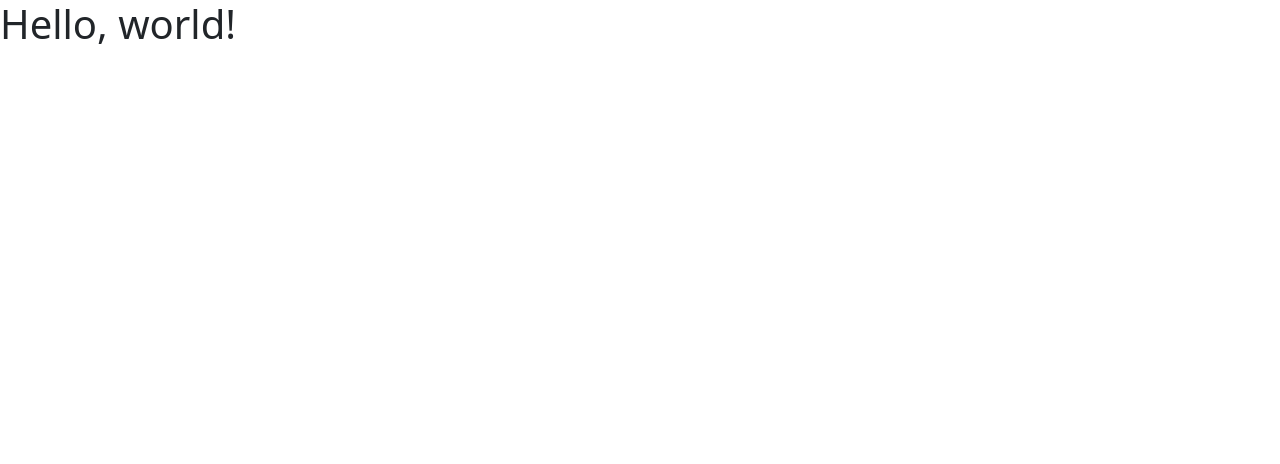
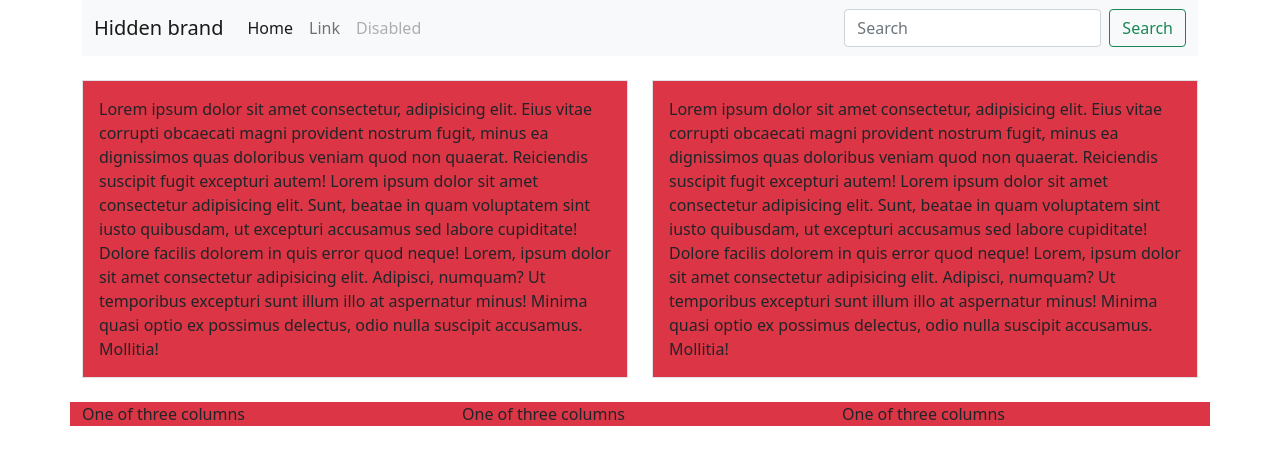
Before and after one commit to jacquelinemartinez6114/collab-practice, a plain HTML site: page index.html in a window 1280 px wide. Drawn offline with nearby package versions, Linux system fonts and the light colour scheme.

```diff
--- a/index.html
+++ b/index.html
@@ -1,29 +1,129 @@
-<!doctype html>
+<!DOCTYPE html>
 <html lang="en">
   <head>
     <!-- Required meta tags -->
-    <meta charset="utf-8">
-    <meta name="viewport" content="width=device-width, initial-scale=1">
+    <meta charset="utf-8" />
+    <meta name="viewport" content="width=device-width, initial-scale=1" />
 
     <!-- Bootstrap CSS -->
-    <link href="https://cdn.jsdelivr.net/npm/bootstrap@5.1.3/dist/css/bootstrap.min.css" rel="stylesheet" integrity="sha384-1BmE4kWBq78iYhFldvKuhfTAU6auU8tT94WrHftjDbrCEXSU1oBoqyl2QvZ6jIW3" crossorigin="anonymous">
-
-    <link rel="stylesheet" href="css\styles.css">
-
+    <link
+      href="https://cdn.jsdelivr.net/npm/bootstrap@5.1.3/dist/css/bootstrap.min.css"
+      rel="stylesheet"
+      integrity="sha384-1BmE4kWBq78iYhFldvKuhfTAU6auU8tT94WrHftjDbrCEXSU1oBoqyl2QvZ6jIW3"
+      crossorigin="anonymous"
+    />
+    <link rel="stylesheet" href="../css/style.css" />
     <title>Hello, world!</title>
   </head>
   <body>
-    <h1>Hello, world!</h1>
-
     <!-- Optional JavaScript; choose one of the two! -->
 
     <!-- Option 1: Bootstrap Bundle with Popper -->
-    <script src="https://cdn.jsdelivr.net/npm/bootstrap@5.1.3/dist/js/bootstrap.bundle.min.js" integrity="sha384-ka7Sk0Gln4gmtz2MlQnikT1wXgYsOg+OMhuP+IlRH9sENBO0LRn5q+8nbTov4+1p" crossorigin="anonymous"></script>
+    <script
+      src="https://cdn.jsdelivr.net/npm/bootstrap@5.1.3/dist/js/bootstrap.bundle.min.js"
+      integrity="sha384-ka7Sk0Gln4gmtz2MlQnikT1wXgYsOg+OMhuP+IlRH9sENBO0LRn5q+8nbTov4+1p"
+      crossorigin="anonymous"
+    ></script>
 
     <!-- Option 2: Separate Popper and Bootstrap JS -->
     <!--
     <script src="https://cdn.jsdelivr.net/npm/@popperjs/core@2.10.2/dist/umd/popper.min.js" integrity="sha384-7+zCNj/IqJ95wo16oMtfsKbZ9ccEh31eOz1HGyDuCQ6wgnyJNSYdrPa03rtR1zdB" crossorigin="anonymous"></script>
     <script src="https://cdn.jsdelivr.net/npm/bootstrap@5.1.3/dist/js/bootstrap.min.js" integrity="sha384-QJHtvGhmr9XOIpI6YVutG+2QOK9T+ZnN4kzFN1RtK3zEFEIsxhlmWl5/YESvpZ13" crossorigin="anonymous"></script>
     -->
+    <div class="container">
+      <nav class="navbar navbar-expand-lg navbar-light bg-light">
+        <div class="container-fluid">
+          <button
+            class="navbar-toggler"
+            type="button"
+            data-bs-toggle="collapse"
+            data-bs-target="#navbarTogglerDemo01"
+            aria-controls="navbarTogglerDemo01"
+            aria-expanded="false"
+            aria-label="Toggle navigation"
+          >
+            <span class="navbar-toggler-icon"></span>
+          </button>
+          <div class="collapse navbar-collapse" id="navbarTogglerDemo01">
+            <a class="navbar-brand" href="#">Hidden brand</a>
+            <ul class="navbar-nav me-auto mb-2 mb-lg-0">
+              <li class="nav-item">
+                <a class="nav-link active" aria-current="page" href="#">Home</a>
+              </li>
+              <li class="nav-item">
+                <a class="nav-link" href="#">Link</a>
+              </li>
+              <li class="nav-item">
+                <a class="nav-link disabled">Disabled</a>
+              </li>
+            </ul>
+            <form class="d-flex">
+              <input
+                class="form-control me-2"
+                type="search"
+                placeholder="Search"
+                aria-label="Search"
+              />
+              <button class="btn btn-outline-success" type="submit">
+                Search
+              </button>
+            </form>
+          </div>
+        </div>
+      </nav>
+    </div>
+    <div class="container py-4">
+      <div class="row gy-5">
+        <div class="col-6">
+          <div class="p-3 border bg-danger h-100">
+            Lorem ipsum dolor sit amet consectetur, adipisicing elit. Eius vitae
+            corrupti obcaecati magni provident nostrum fugit, minus ea
+            dignissimos quas doloribus veniam quod non quaerat. Reiciendis
+            suscipit fugit excepturi autem! Lorem ipsum dolor sit amet
+            consectetur adipisicing elit. Sunt, beatae in quam voluptatem sint
+            iusto quibusdam, ut excepturi accusamus sed labore cupiditate!
+            Dolore facilis dolorem in quis error quod neque! Lorem, ipsum dolor
+            sit amet consectetur adipisicing elit. Adipisci, numquam? Ut
+            temporibus excepturi sunt illum illo at aspernatur minus! Minima
+            quasi optio ex possimus delectus, odio nulla suscipit accusamus.
+            Mollitia!
+          </div>
+        </div>
+        <div class="col-6">
+          <div class="p-3 border bg-danger">
+            Lorem ipsum dolor sit amet consectetur, adipisicing elit. Eius vitae
+            corrupti obcaecati magni provident nostrum fugit, minus ea
+            dignissimos quas doloribus veniam quod non quaerat. Reiciendis
+            suscipit fugit excepturi autem! Lorem ipsum dolor sit amet
+            consectetur adipisicing elit. Sunt, beatae in quam voluptatem sint
+            iusto quibusdam, ut excepturi accusamus sed labore cupiditate!
+            Dolore facilis dolorem in quis error quod neque! Lorem, ipsum dolor
+            sit amet consectetur adipisicing elit. Adipisci, numquam? Ut
+            temporibus excepturi sunt illum illo at aspernatur minus! Minima
+            quasi optio ex possimus delectus, odio nulla suscipit accusamus.
+            Mollitia!
+          </div>
+        </div>
+      </div>
+    </div>
+
+    <footer class= "site-footer">
+      <div class="container bg-danger footer">
+        <div class="row align-items-start">
+          <div class="col-md-4">
+            One of three columns
+          </div>
+          <div class="col-md-4">
+            One of three columns
+          </div>
+          <div class="col-md-4">
+            One of three columns
+          </div>
+        </div>
+      </div>
+
+    </footer>
+
+
   </body>
 </html>
```
